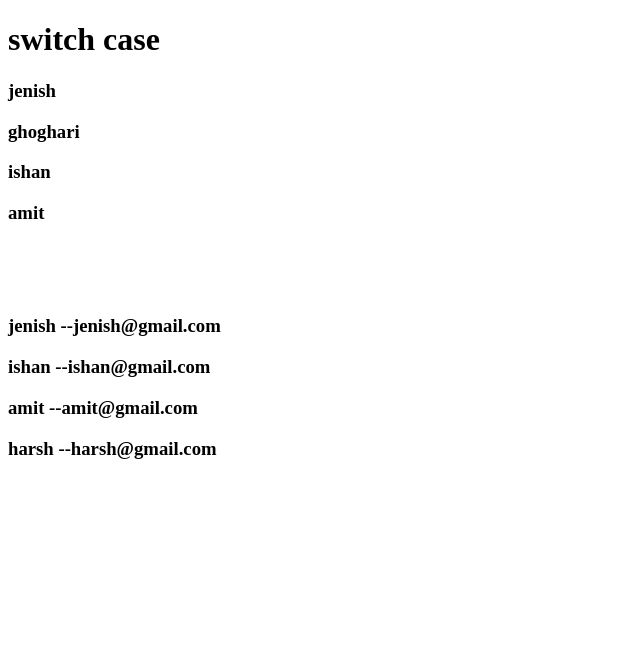
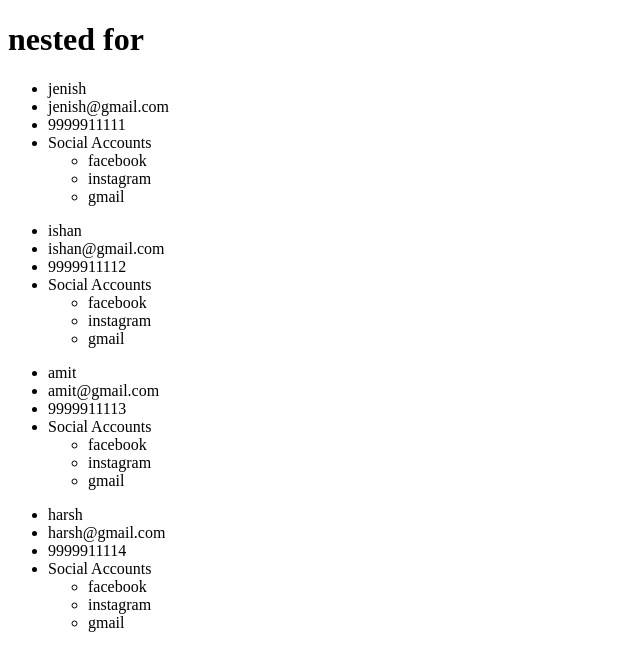
Before and after one commit to jg-empiric/Angular_Learn, an Angular app: page / in a window 1280 px wide. Shown: the top 670 px of the page, without its empty margins (0-640 px from the left). Built offline with nearby package versions, Linux system fonts and the light colour scheme.

Commit message:
made nestd loop

```diff
--- a/src/app/app.component.html
+++ b/src/app/app.component.html
@@ -1,8 +1,10 @@
 <h1>{{title}}</h1>
-<h3 *ngFor="let item of users">
-    {{item}}
-</h3>
-<br><br><br>
-<h3 *ngFor="let item of usersDetails">
-    {{item.name}} --{{item.email}}
-</h3>
+<ul *ngFor="let user of users">
+    <li>{{user.name}}</li>
+    <li>{{user.email}}</li>
+    <li>{{user.phone}}</li>
+    <li>Social Accounts</li>
+    <ul *ngFor="let account of user.socialAccounts">
+        <li>{{account}}</li>
+    </ul>
+</ul>
--- a/src/app/app.component.ts
+++ b/src/app/app.component.ts
@@ -6,12 +6,11 @@ import { Component } from '@angular/core';
   styleUrls: ['./app.component.css']
 })
 export class AppComponent {
-  title = 'switch case';
-  users = ['jenish', 'ghoghari', 'ishan', 'amit'];
-  usersDetails = [
-    {name: 'jenish', email: 'jenish@gmail.com', phone: '9999911111'},
-    {name: 'ishan', email: 'ishan@gmail.com', phone: '9999911112'},
-    {name: 'amit', email: 'amit@gmail.com', phone: '9999911113'},
-    {name: 'harsh', email: 'harsh@gmail.com', phone: '9999911114'},
+  title = 'nested for';
+  users = [
+    {name: 'jenish', email: 'jenish@gmail.com', phone: '9999911111', socialAccounts:['facebook', 'instagram', 'gmail']},
+    {name: 'ishan', email: 'ishan@gmail.com', phone: '9999911112', socialAccounts:['facebook', 'instagram', 'gmail']},
+    {name: 'amit', email: 'amit@gmail.com', phone: '9999911113', socialAccounts:['facebook', 'instagram', 'gmail']},
+    {name: 'harsh', email: 'harsh@gmail.com', phone: '9999911114', socialAccounts:['facebook', 'instagram', 'gmail']},
   ];
 }
```
